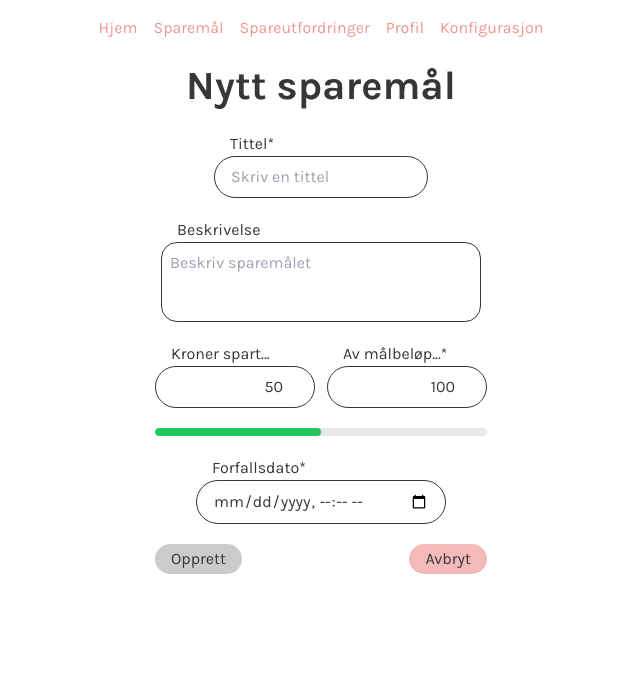
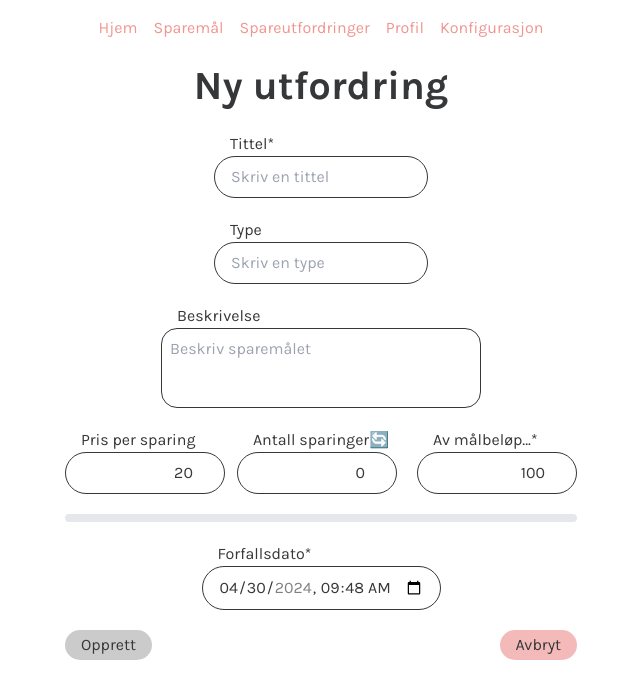
Before and after one commit to haruixu/SpareStiFrontend, a Vue app: page /spareutfordringer/ny in a window 1280 px wide. Shown: the top 698 px of the page, without its empty margins (319-959 px from the left). Built offline with nearby package versions, Linux system fonts and the light colour scheme.

Commit message:
feat(challenge): create new challenge works with backend

```diff
--- a/src/types/challenge.ts
+++ b/src/types/challenge.ts
@@ -3,6 +3,7 @@
 export interface Challenge {
     id?: number
     title: string
+    perPurchase: number
     saved: number // BigDecimal in Java, but TypeScript uses number for floating points
     target: number
     description: string
--- a/src/views/ManageChallengeView.vue
+++ b/src/views/ManageChallengeView.vue
@@ -9,21 +9,31 @@ const router = useRouter()
 
 const oneWeekFromNow = new Date()
 oneWeekFromNow.setDate(oneWeekFromNow.getDate() + 7)
-const minDate = oneWeekFromNow
+const minDate = oneWeekFromNow.toISOString().slice(0, 16)
 
 const thirtyDaysFromNow = new Date()
 thirtyDaysFromNow.setDate(thirtyDaysFromNow.getDate() + 30)
-const maxDate = thirtyDaysFromNow
+const maxDate = thirtyDaysFromNow.toISOString().slice(0, 16)
 
 const challengeInstance = ref<Challenge>({
     title: '',
-    saved: 50,
+    perPurchase: 20,
+    saved: 0,
     target: 100,
     description: '',
-    due: new Date(),
+    due: minDate + ':00.000Z',
     type: ''
 })
 
+const isAmountSaved = ref(false)
+const timesSaved = ref(challengeInstance.value.saved / challengeInstance.value.perPurchase)
+watch(
+    () => timesSaved.value,
+    (newVal) => {
+        challengeInstance.value.saved = newVal * challengeInstance.value.perPurchase
+        challengeInstance.value.saved = parseFloat(challengeInstance.value.saved.toFixed(2))
+    }
+)
 watch(
     () => challengeInstance.value.saved,
     (newVal) => {
@@ -31,6 +41,23 @@ watch(
             0,
             Math.min(challengeInstance.value.target, newVal)
         )
+        challengeInstance.value.saved = parseFloat(challengeInstance.value.saved.toFixed(2))
+        timesSaved.value = challengeInstance.value.saved / challengeInstance.value.perPurchase
+        timesSaved.value = parseFloat(timesSaved.value.toFixed(2))
+    }
+)
+watch(
+    () => challengeInstance.value.perPurchase,
+    (newVal) => {
+        challengeInstance.value.perPurchase = Math.max(
+            1,
+            Math.min(challengeInstance.value.target, newVal)
+        )
+        challengeInstance.value.perPurchase = parseFloat(
+            challengeInstance.value.perPurchase.toFixed(2)
+        )
+        timesSaved.value = challengeInstance.value.saved / challengeInstance.value.perPurchase
+        timesSaved.value = parseFloat(timesSaved.value.toFixed(2))
     }
 )
 
@@ -50,21 +77,24 @@ watch(
     (newVal) => {
         if (newVal) {
             selectedDate.value = newVal < minDate ? minDate : newVal
-            challengeInstance.value.due = selectedDate.value
+            challengeInstance.value.due = selectedDate.value + ':00.000Z'
         }
-        console.log(selectedDate.value)
     }
 )
 
-const isEdit = computed(() => router.currentRoute.value.name === 'edit-goal')
-const pageTitle = computed(() => (isEdit.value ? 'Rediger sparemål' : 'Nytt sparemål'))
+const isEdit = computed(() => router.currentRoute.value.name === 'edit-challenge')
+const pageTitle = computed(() => (isEdit.value ? 'Rediger utfordring' : 'Ny utfordring'))
 const submitButton = computed(() => (isEdit.value ? 'Oppdater' : 'Opprett'))
 const completion = computed(
     () => (challengeInstance.value.saved / challengeInstance.value.target) * 100
 )
 
 const isInputValid = computed(() => {
-    return challengeInstance.value.title !== '' && challengeInstance.value.target > 0
+    return (
+        challengeInstance.value.title !== '' &&
+        challengeInstance.value.target > 0 &&
+        challengeInstance.value.due !== ''
+    )
 })
 
 const submitAction = () => {
@@ -73,45 +103,45 @@ const submitAction = () => {
     }
 
     if (isEdit.value) {
-        updateGoal()
+        updateChallenge()
     } else {
-        createGoal()
+        createChallenge()
     }
 }
 
 onMounted(async () => {
     if (isEdit.value) {
         const goalId = router.currentRoute.value.params.id
-        if (!goalId) return router.push({ name: 'goals' })
+        if (!goalId) return router.push({ name: 'challenges' })
 
-        await authInterceptor(`/users/me/goals/${goalId}`)
+        await authInterceptor(`/users/me/challenges/${goalId}`)
             .then((response) => {
                 challengeInstance.value = response.data
                 selectedDate.value = response.data.due.slice(0, 16)
             })
             .catch((error) => {
                 console.error(error)
-                router.push({ name: 'goals' })
+                router.push({ name: 'challenges' })
             })
     }
 })
 
-const createGoal = () => {
+const createChallenge = () => {
     authInterceptor
-        .post('/users/me/goals', challengeInstance.value, {})
+        .post('/users/me/challenges', challengeInstance.value, {})
         .then(() => {
-            return router.push({ name: 'goals' })
+            return router.push({ name: 'challenges' })
         })
         .catch((error) => {
             console.error(error)
         })
 }
 
-const updateGoal = () => {
+const updateChallenge = () => {
     authInterceptor
-        .put(`/users/me/goals/${challengeInstance.value.id}`, challengeInstance.value)
+        .put(`/users/me/challenges/${challengeInstance.value.id}`, challengeInstance.value)
         .then(() => {
-            router.push({ name: 'goals' })
+            router.push({ name: 'challenges' })
         })
         .catch((error) => {
             console.error(error)
@@ -120,9 +150,9 @@ const updateGoal = () => {
 
 const deleteGoal = () => {
     authInterceptor
-        .delete(`/users/me/goals/${challengeInstance.value.id}`)
+        .delete(`/users/me/challenges/${challengeInstance.value.id}`)
         .then(() => {
-            router.push({ name: 'goals' })
+            router.push({ name: 'challenges' })
         })
         .catch((error) => {
             console.error(error)
@@ -144,6 +174,11 @@ const deleteGoal = () => {
             </div>
 
             <div class="flex flex-col">
+                <p class="mx-4">Type</p>
+                <input v-model="challengeInstance.type" placeholder="Skriv en type" type="text" />
+            </div>
+
+            <div class="flex flex-col">
                 <p class="mx-4">Beskrivelse</p>
                 <textarea
                     v-model="challengeInstance.description"
@@ -154,12 +189,35 @@ const deleteGoal = () => {
 
             <div class="flex flex-col sm:flex-row gap-3">
                 <div class="flex flex-col">
-                    <p class="mx-4">Kroner spart...</p>
+                    <p class="mx-4">Pris per sparing</p>
                     <input
+                        v-model="challengeInstance.perPurchase"
+                        class="w-40 text-right"
+                        placeholder="Kr spart per sparing"
+                        type="number"
+                    />
+                </div>
+
+                <div class="flex flex-col">
+                    <div class="flex flex-row justify-between mx-4">
+                        <p>{{ isAmountSaved ? 'Kroner spart' : 'Antall sparinger' }}</p>
+                        <button class="p-0 bg-transparent" @click="isAmountSaved = !isAmountSaved">
+                            🔄️
+                        </button>
+                    </div>
+                    <input
+                        v-if="isAmountSaved"
                         v-model="challengeInstance.saved"
                         class="w-40 text-right"
                         min="0"
                         placeholder="Sparebeløp"
+                        type="number"
+                    />
+                    <input
+                        v-else
+                        v-model="timesSaved"
+                        class="w-40 text-right"
+                        placeholder="Kr spart per sparing"
                         type="number"
                     />
                 </div>
@@ -198,7 +256,7 @@ const deleteGoal = () => {
                 <button
                     v-else
                     class="ml-2 bg-button-other"
-                    @click="router.push({ name: 'goals' })"
+                    @click="router.push({ name: 'challenge' })"
                     v-text="'Avbryt'"
                 />
             </div>
```
